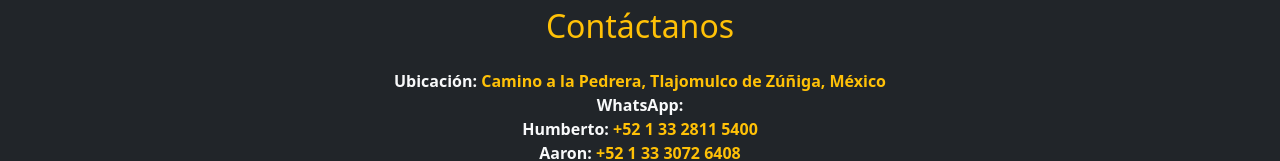
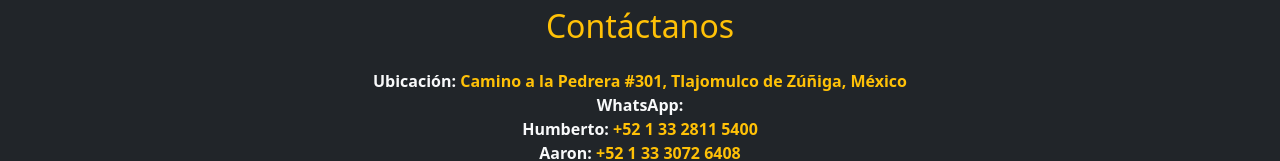
Before and after one commit to PabloHdzDev/barber-frontend, a React (Create React App) app: page / in a window 1280 px wide. Shown: the part 1390-1551 px from the top of the page. Built offline with nearby package versions, Linux system fonts and the light colour scheme; no server answers.

Commit message:
location updated

```diff
--- a/src/components/AboutUs.js
+++ b/src/components/AboutUs.js
@@ -9,12 +9,12 @@
         <p className="text-light">
           <strong>Ubicación: </strong>
           <a
-            href="https://www.google.com/maps/search/?api=1&query=Camino+a+la+Pedrera,+Tlajomulco+de+Zúñiga,+México"
+            href="https://maps.app.goo.gl/dXPArC3fX3VqmBtF8"
             className="text-warning text-decoration-none"
             target="_blank"
             rel="noopener noreferrer"
           >
-            Camino a la Pedrera, Tlajomulco de Zúñiga, México
+            Camino a la Pedrera #301, Tlajomulco de Zúñiga, México
           </a><br />
 
           <strong>WhatsApp: </strong><br/>
--- a/src/components/Location.js
+++ b/src/components/Location.js
@@ -1,10 +1,8 @@
 import React from "react";
-import '../App.css';
+import "../App.css";
 import ScrollToTop from "../components/ScrollToTop";
 
 const Location = () => {
-  const mapSrc = `https://www.google.com/maps/embed/v1/place?key=AIzaSyBgvy6Z0Y9gsc0MeTOJwfTPJ9WPl4tljH8&q=Camino+a+la+Pedrera,+Tlajomulco+de+Zúñiga,+México`;
-
   return (
     <div className="container-fluid bg-dark py-1">
       <ScrollToTop />
@@ -17,15 +15,16 @@
               <strong>Dirección:</strong>
             </p>
             <a
-                    href="https://www.google.com/maps/search/?api=1&query=Camino+a+la+Pedrera,+Tlajomulco+de+Zúñiga,+México"
+              href="https://maps.app.goo.gl/dXPArC3fX3VqmBtF8"
               className="text-warning text-decoration-none"
               target="_blank"
               rel="noopener noreferrer"
             >
-                    Camino a la Pedrera, Tlajomulco de Zúñiga, México
+              Camino a la Pedrera #301, Tlajomulco de Zúñiga, México
             </a>
             <p className="mt-3 text-light">
-                    Haz clic en el enlace para abrir la ubicación en Google Maps y obtener indicaciones.
+              Haz clic en el enlace para abrir la ubicación en Google Maps y
+              obtener indicaciones.
             </p>
           </div>
 
@@ -42,7 +41,7 @@
             >
               <iframe
                 title="Ubicación"
-                    src={mapSrc}
+                src="https://www.google.com/maps/embed?pb=!1m18!1m12!1m3!1d3736.5365159299076!2d-103.47137252577551!3d20.52521780488486!2m3!1f0!2f0!3f0!3m2!1i1024!2i768!4f13.1!3m3!1m2!1s0x842f548dd6bdda03%3A0xa10faab0790472a8!2sCam.%20a%20La%20Pedrera%20301%2C%20Lomas%20de%20San%20Agustin%2C%2045650%20Sa%2C%20Jal.!5e0!3m2!1sen!2smx!4v1732051293819!5m2!1sen!2smx"
                 width="100%"
                 height="100%"
                 style={{ border: 0 }}
```
Lines whose indentation alone changed are shown as unchanged.
